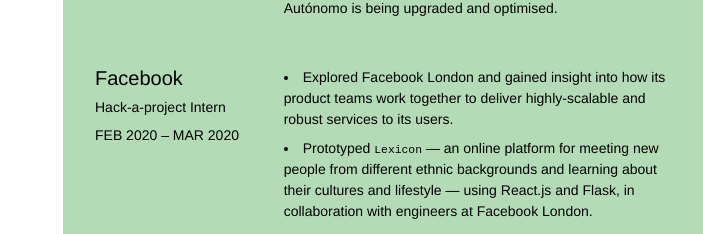
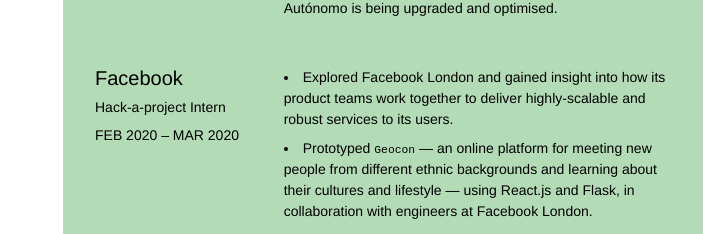
Before and after one commit to abircb/abirbhushan.com, a Vue app: page / in a window 1280 px wide. Shown: the part 2251-2485 px from the top of the page, without its empty margins (577-1280 px from the left). Built offline with nearby package versions, Linux system fonts and the light colour scheme.

Commit message:
minor changes to work section

```diff
--- a/src/components/section/Work.vue
+++ b/src/components/section/Work.vue
@@ -65,7 +65,7 @@
       </li>
       <li>
         Prototyped
-        <code>Lexicon</code> — an online platform for meeting new people from
+        <code>Geocon</code> — an online platform for meeting new people from
         different ethnic backgrounds and learning about their cultures and
         lifestyle — using React.js and Flask, in collaboration with engineers at
         Facebook London.
```
